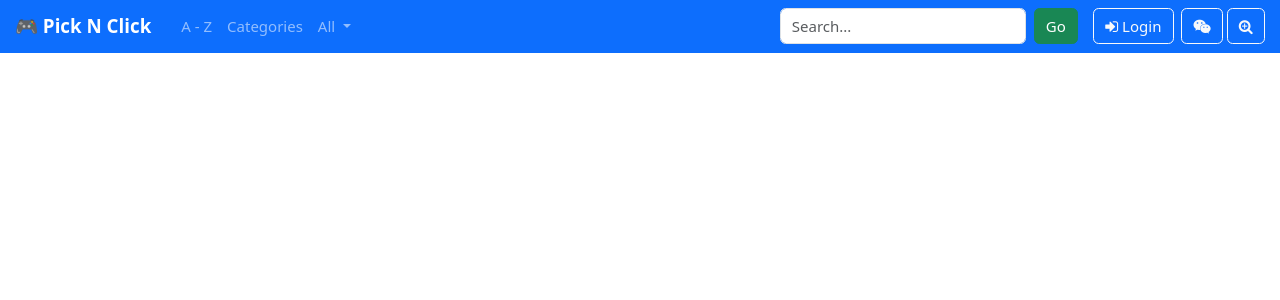
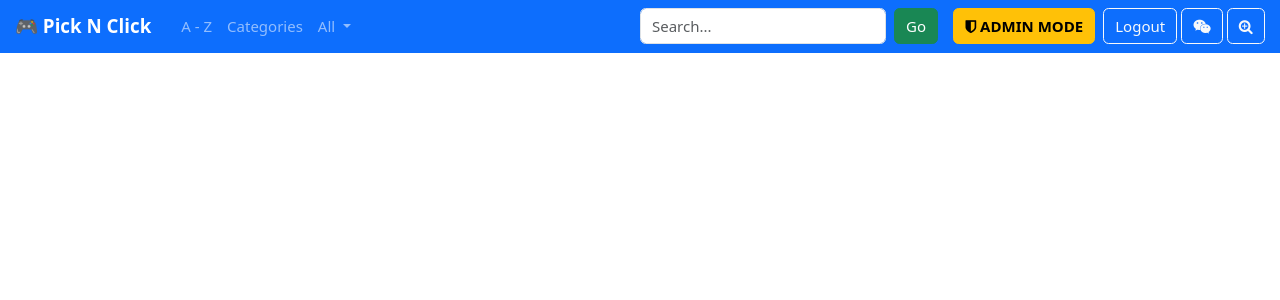
Before and after one commit to kefcabz/Pick-n-Click, a PHP site: page /header.php in a window 1280 px wide. Shown: the top 300 px of the page. Run offline with PHP 8.4, Linux system fonts and the light colour scheme; the visitor is signed in with stand-in values (Sample User, id 1).

Commit message:
add admin mode

```diff
--- a/admin_login_process.php
+++ b/admin_login_process.php
@@ -21,10 +21,12 @@ if ($_SERVER["REQUEST_METHOD"] === "POST") {
         if ($password === $admin['password'] && strcasecmp($securityA, $admin['securityA']) === 0) {
             // Successful login
             $_SESSION['admin_logged_in'] = true;
+            $_SESSION['is_admin'] = true; // Add this line
             $_SESSION['username'] = $username;
             header("Location: ./src/explore.php");
             exit();
-        } else {
+        }
+        else {
             $_SESSION['error'] = "Incorrect password or security answer.";
             header("Location: ./admin_login.php");
             exit();
--- a/src/Components/header.php
+++ b/src/Components/header.php
@@ -73,10 +73,15 @@ if (session_status() === PHP_SESSION_NONE) session_start();
 
         <!-- Right: profile/login + icons -->
         <div class="d-flex align-items-center">
-            <?php if (!isset($_SESSION['logged_in']) || $_SESSION['logged_in'] !== true): ?>
-                <a href="login.php" class="btn btn-outline-light me-2">
+            <?php if (!isset($_SESSION['admin_logged_in']) && (!isset($_SESSION['logged_in']) || $_SESSION['logged_in'] !== true)): ?>
+                <a href="./src/Login/login.php" class="btn btn-outline-light me-2">
                     <i class="fa fa-sign-in"></i> Login
                 </a>
+            <?php elseif (isset($_SESSION['is_admin']) && $_SESSION['is_admin'] === true): ?>
+                <span class="btn btn-warning me-2 fw-bold">
+        <i class="fa fa-shield"></i> ADMIN MODE
+    </span>
+                <a href="./Logout/logout.php" class="btn btn-outline-light me-1">Logout</a>
             <?php else: ?>
                 <div class="dropdown me-2">
                     <button class="btn btn-dark dropdown-toggle" type="button" data-bs-toggle="dropdown">
@@ -88,6 +93,7 @@ if (session_status() === PHP_SESSION_NONE) session_start();
                     </ul>
                 </div>
             <?php endif; ?>
+
             <a href="#" class="btn btn-outline-light me-1"><i class="fa fa-wechat"></i></a>
             <a href="#" class="btn btn-outline-light"><i class="fa fa-search-plus"></i></a>
         </div>
```
